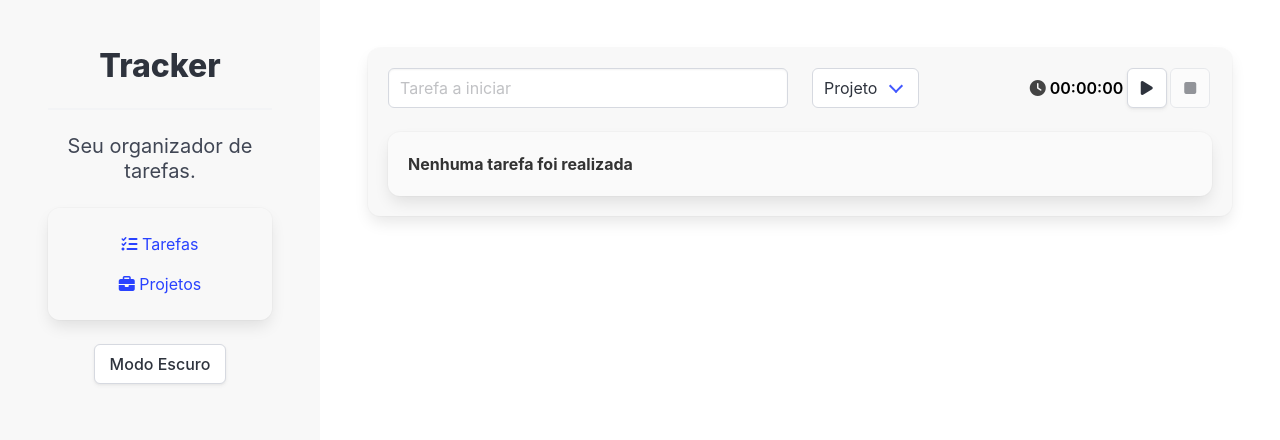
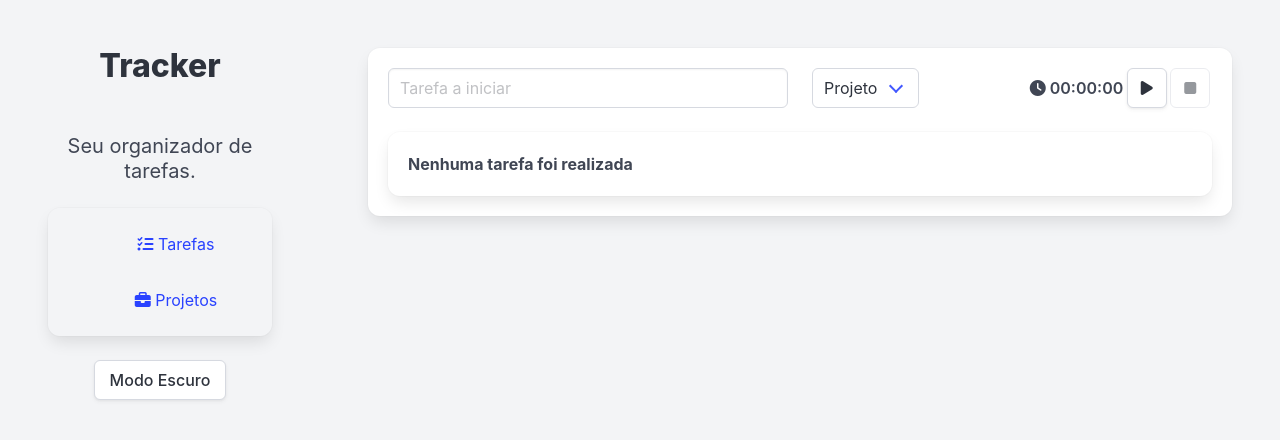
Before and after one commit to DaviVilarinho/tracker, a Vue app: page /#/ in a window 1280 px wide. Shown: the top 440 px of the page. Built offline with nearby package versions, Linux system fonts and the light colour scheme.

Commit message:
changes to dark mode bulma

```diff
--- a/src/App.vue
+++ b/src/App.vue
@@ -1,9 +1,9 @@
 <template>
   <main :class="themeClasses" :data-theme="isDarkMode ? 'dark' : 'light'">
-    <div class="column is-one-quarter content-bar">
+    <div class="column is-one-quarter section content">
       <barra-lateral :isDarkMode="isDarkMode" @toggle-theme="store.commit(TOGGLE_THEME)"/>
     </div>
-    <div class="column is-three-quarter content">
+    <div class="column is-three-quarter section content">
       <notifications-vue/>
       <router-view/>
     </div>
@@ -31,43 +31,13 @@ const themeClasses = computed(() => {
 
 <style>
 main {
-  --bg-primario: #fff;
-  --texto-primario: #000;
-  --bg-secundario: #f8f8f8;
-  --texto-secundario: #444;
-  --bg-terciario: #fafafa;
-  --texto-terciario: #333;
-  --texto-fraco: #999999;
-  --texto-emphasis: #000;
-
-  position: fixed;
+  position: absolute;
   width: 100%;
   height: 100%;
 }
 
-main.modo-escuro {
-  --bg-primario: #2b2b2b;
-  --texto-primario: #dfdfdf;
-  --bg-secundario: #303030;
-  --texto-secundario: #ffffff;
-  --bg-terciario: #3a3a3a;
-  --texto-terciario: #dadada;
-  --texto-fraco: #aaa;
-  --texto-emphasis: #fff;
-}
-
-body {
-  background-color: var(--bg-primario);
-  color: var(--texto-primario);
-}
-
 .content {
-  background-color: var(--bg-primario);
-  color: var(--texto-primario);
-}
-
-.content-bar {
-  background-color: var(--bg-secundario);
-  color: var(--texto-secundario);
+  background-color: var(--bulma-background);
+  color: var(--bulma-text-base);
 }
 </style>
--- a/src/components/BoxVue.vue
+++ b/src/components/BoxVue.vue
@@ -1,12 +1,5 @@
 <template>
-  <div class="box box-vue has-text-weight-bold"><slot></slot></div>
+  <div class="box has-text-weight-bold"><slot></slot></div>
 </template>
 
 <script setup></script>
-
-<style scoped>
-.box-vue {
-  background-color: var(--bg-terciario);
-  color: var(--texto-terciario);
-}
-</style>
--- a/src/components/CounterButton.vue
+++ b/src/components/CounterButton.vue
@@ -24,15 +24,3 @@ defineProps({
   },
 });
 </script>
-
-<style scoped>
-.button-theme {
-  background-color: var(--bg-terciario);
-  color: var(--text-terciario);
-}
-
-.button-theme:disabled {
-  background-color: var(--bg-primario);
-  color: var(--text-terciario);
-}
-</style>
--- a/src/components/FormularioTracker.vue
+++ b/src/components/FormularioTracker.vue
@@ -1,6 +1,6 @@
 <template>
   <section class="section">
-    <div class="box entire-form">
+    <div class="box">
       <div class="columns">
         <div class="column is-6" role="form" aria-label="Formulário de Criação de Nova Tarefa">
           <input type="text" class="input" placeholder="Tarefa a iniciar" aria-label="Tarefa"
@@ -63,10 +63,3 @@ function onEndCounter(counter: number) {
   itemDescription.value = undefined;
 }
 </script>
-
-<style scoped>
-.entire-form {
-  background-color: var(--bg-secundario);
-  color: var(--texto-secundario);
-}
-</style>
--- a/src/views/TableView.vue
+++ b/src/views/TableView.vue
@@ -46,17 +46,9 @@ const deleteProject = (id: string) => {
 
 <style>
 .table-themed {
-  background-color: var(--bg-secundario) !important;
-  color: var(--texto-secundario) !important;
-}
-.table-themed > thead > tr > th {
-  background-color: var(--bg-secundario);
-  color: var(--texto-secundario) !important;
 }
 
 .table-themed > tbody > tr > td {
-  background-color: var(--bg-secundario);
-  color: var(--texto-secundario) !important;
   font-weight: 400;
 }
 </style>
```
